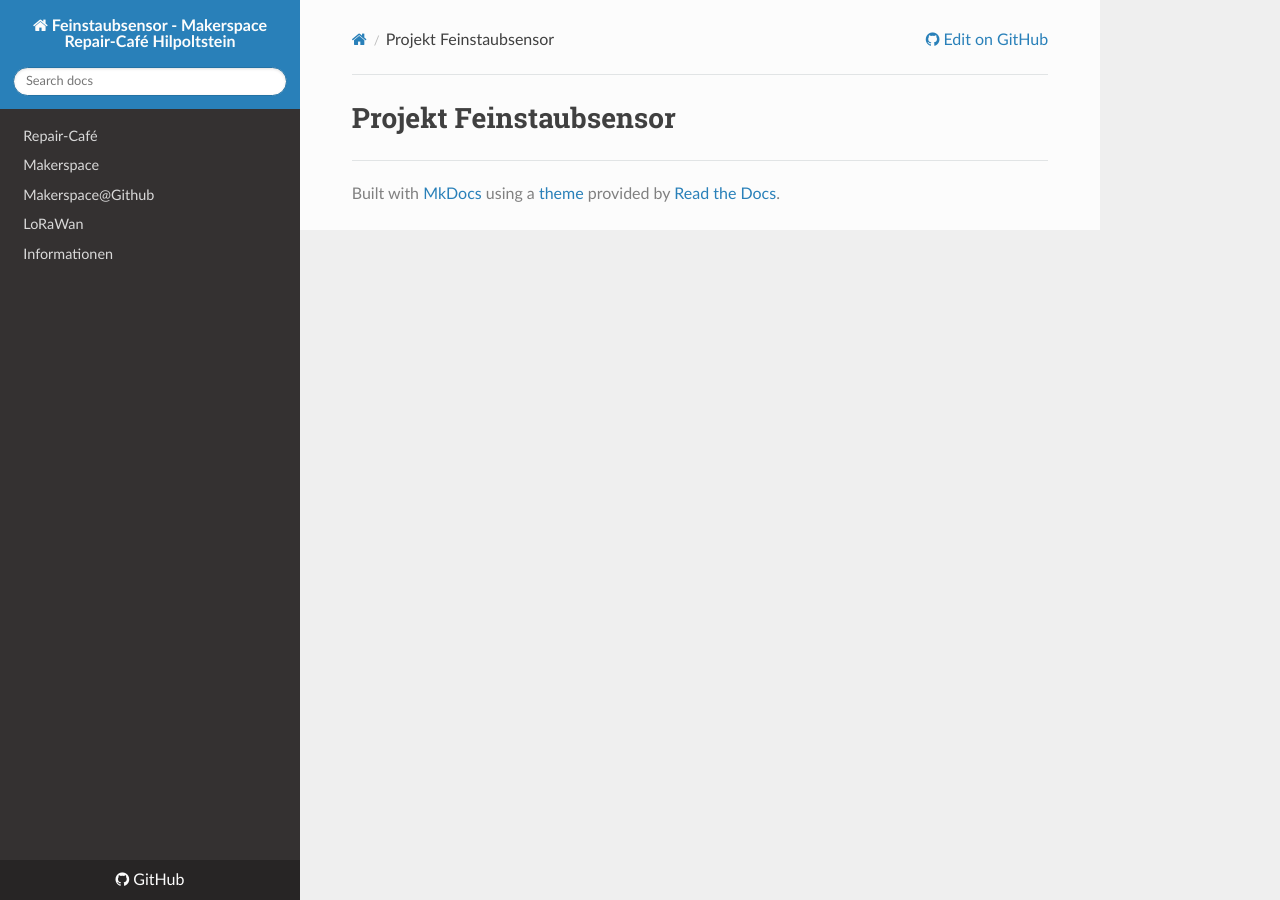
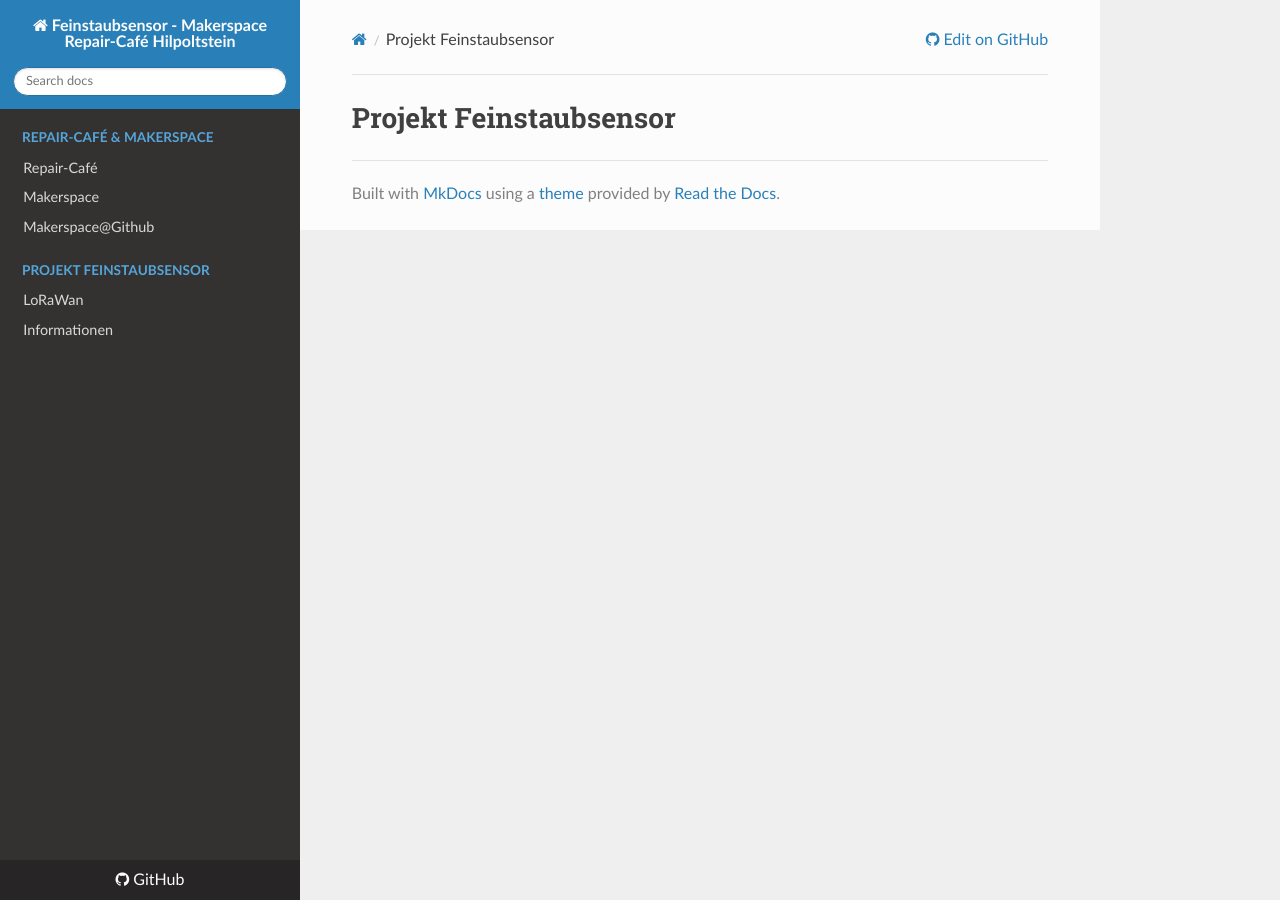
Before and after one commit to makes-hacks-hip/Feinstaubsensor, an MkDocs documentation site: the page built from docs/index.md, in a window 1280 px wide. Built offline with MkDocs 1.6.1, drawn with Linux system fonts in a browser that asks for light colours; nearby versions of some CDN libraries.

Commit message:
Menü Struktur

```diff
--- a/mkdocs.yml
+++ b/mkdocs.yml
@@ -1,11 +1,13 @@
 site_name: Feinstaubsensor - Makerspace Repair-Café Hilpoltstein
 site_url: https://github.com/makes-hacks-hip/Feinstaubsensor
 nav:
-    - Repair-Café: https://www.repaircafe-hilpoltstein.de
-    - Makerspace: https://makes-hacks-hip.de
-    - Makerspace@Github: https://makes-hacks-hip.github.io
-    - LoRaWan: lorawan.md
-    - Informationen: infos.md
+    - 'Repair-Café & Makerspace':
+        - Repair-Café: https://www.repaircafe-hilpoltstein.de
+        - Makerspace: https://makes-hacks-hip.de
+        - Makerspace@Github: https://makes-hacks-hip.github.io
+    - 'Projekt Feinstaubsensor':
+        - LoRaWan: lorawan.md
+        - Informationen: infos.md
 theme: readthedocs
 repo_url: https://github.com/makes-hacks-hip/Feinstaubsensor/
 edit_uri: edit/main/docs/
```
